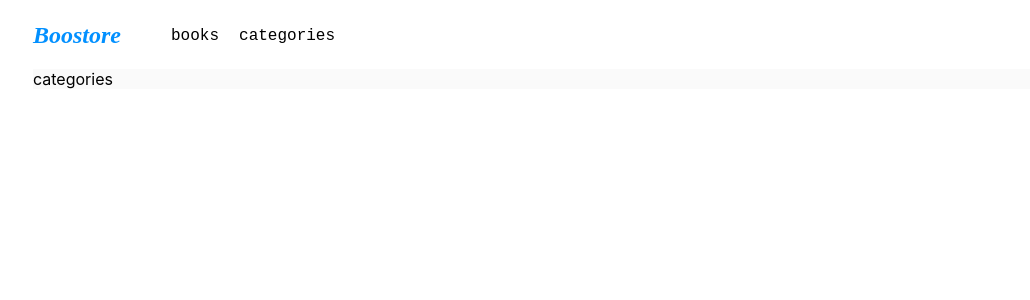
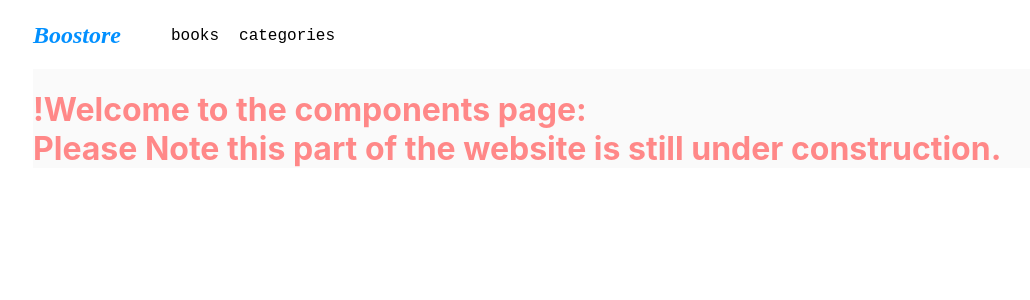
Before and after one commit to paulshaun-kdtk/React_Book_Store, a React (Create React App) app: page /categories in a window 1280 px wide. Shown: the top 300 px of the page, without its empty margins (95-1125 px from the left). Built offline with nearby package versions, Linux system fonts and the light colour scheme.

Commit message:
Component page

```diff
--- a/src/components/Components.js
+++ b/src/components/Components.js
@@ -1,15 +1,34 @@
-import React from 'react';
+import React, { useState } from 'react';
 import './Main.css';
 import Header from './Header';
 
 function Components() {
+  const [isLoading, setIsLoading] = useState(true);
+
+  setTimeout(() => {
+    setIsLoading(false);
+  }, 2000);
+
+  if (isLoading) {
+    <div className="Container">
+      <Header />
+      return
+      {' '}
+      <div>Loading...</div>
+      ;
+    </div>;
+  }
+
   return (
     <div className="Container">
       <Header />
       <div>
-        categories
+        <h1 style={{ color: '#f88' }}>
+          !Welcome to the components page:
+          <br />
+          Please Note this part of the website is still under construction.
+        </h1>
       </div>
-
     </div>
   );
 }
--- a/src/components/Main.css
+++ b/src/components/Main.css
@@ -39,7 +39,7 @@ body {
 }
 
 .logo > a:hover {
-  color: black;
+  color: #f88;
   font-size: 16px;
 }
 
```
